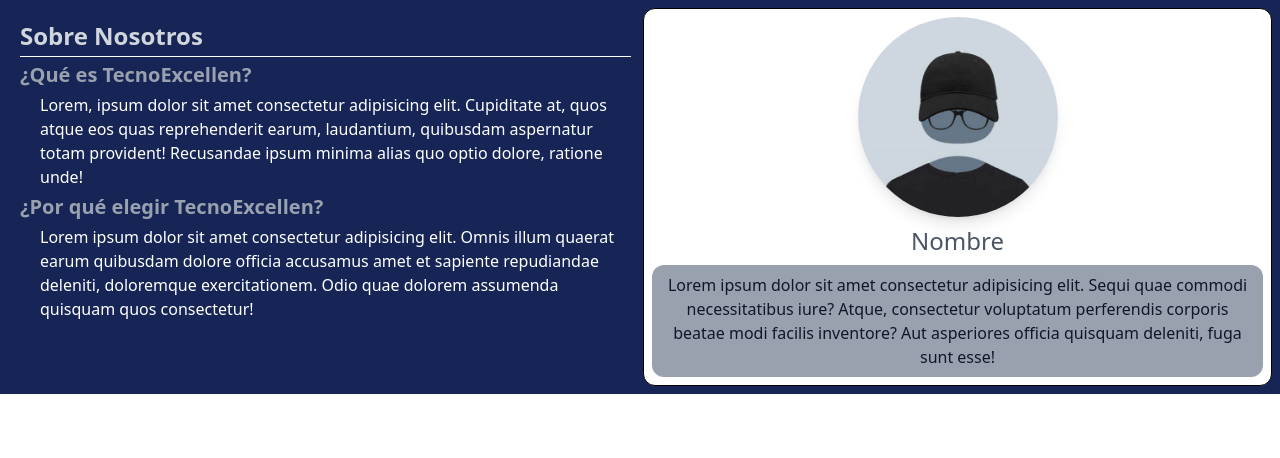
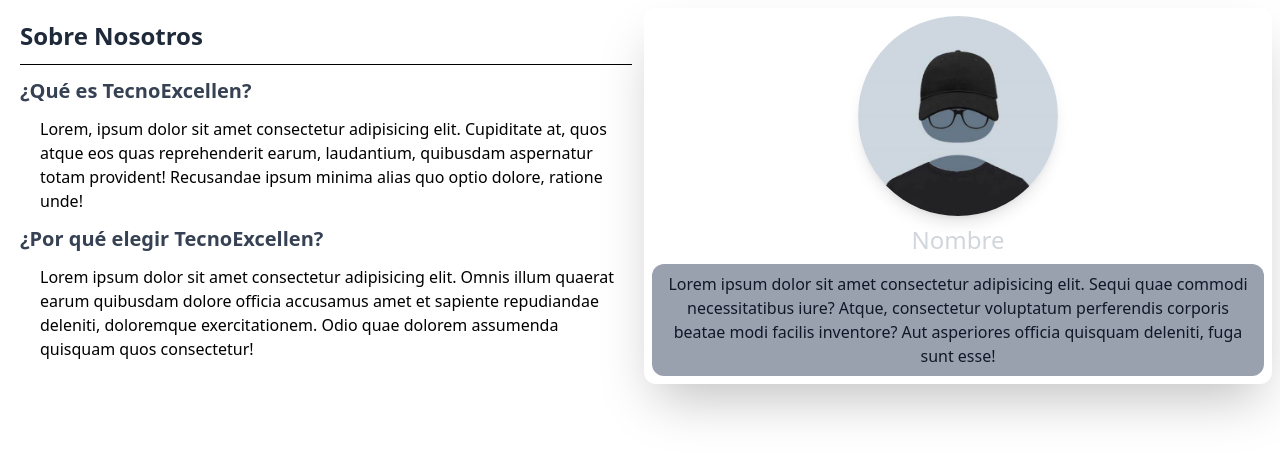
Before and after one commit to warling-lopez/tecnoexellen, a React (Vite) app: page / in a window 1280 px wide. Shown: the top 458 px of the page. Built offline with nearby package versions, Linux system fonts and the light colour scheme.

Commit message:
Cambio de color de fonto

```diff
--- a/src/sections/SeccionNosotros.jsx
+++ b/src/sections/SeccionNosotros.jsx
@@ -1,17 +1,17 @@
 const SeccionNosotros = () => {
   return (
-    <div className="bg-blue-950 text-white flex justify-around p-2">
-      <div className="p-3 gap-1 flex flex-1 flex-col">
-        <h2 className="text-gray-300 text-2xl font-bold">Sobre Nosotros</h2>
+    <div className="flex justify-around p-2">
+      <div className="p-3 gap-3 flex flex-1 flex-col">
+        <h2 className="text-gray-800 text-2xl font-bold">Sobre Nosotros</h2>
         <hr />
-        <h2 className="font-bold text-gray-400 text-xl">¿Qué es TecnoExcellen?</h2>
+        <h2 className="font-bold text-gray-700 text-xl">¿Qué es TecnoExcellen?</h2>
         <p className="pl-5">
           Lorem, ipsum dolor sit amet consectetur adipisicing elit. Cupiditate
           at, quos atque eos quas reprehenderit earum, laudantium, quibusdam
           aspernatur totam provident! Recusandae ipsum minima alias quo optio
           dolore, ratione unde!
         </p>
-        <h2 className="font-bold text-gray-400 text-xl">
+        <h2 className="font-bold text-gray-700 text-xl">
           ¿Por qué elegir TecnoExcellen?
         </h2>
         <p className="pl-5">
@@ -21,9 +21,9 @@
           assumenda quisquam quos consectetur!
         </p>
       </div>
-      <div className="bg-white flex flex-1 flex-col rounded-xl border border-2-gray-300 p-2 items-center text-black gap-2">
+      <div className="bg-white shadow-2xl flex flex-1 flex-col rounded-xl p-2 items-center text-black gap-2">
           <img className="rounded-full w-[200px] h-[200px] shadow-lg" src="/OIP.jpeg" alt="" />
-          <h2 className="text-2xl text-gray-600">Nombre</h2>
+          <h2 className="text-2xl text-gray-300">Nombre</h2>
           <p className="bg-gray-400 p-2 rounded-xl text-gray-900 text-center">Lorem ipsum dolor sit amet consectetur adipisicing elit. Sequi quae commodi necessitatibus iure? Atque, consectetur voluptatum perferendis corporis beatae modi facilis inventore? Aut asperiores officia quisquam deleniti, fuga sunt esse!</p>
       </div>
     </div>
```
